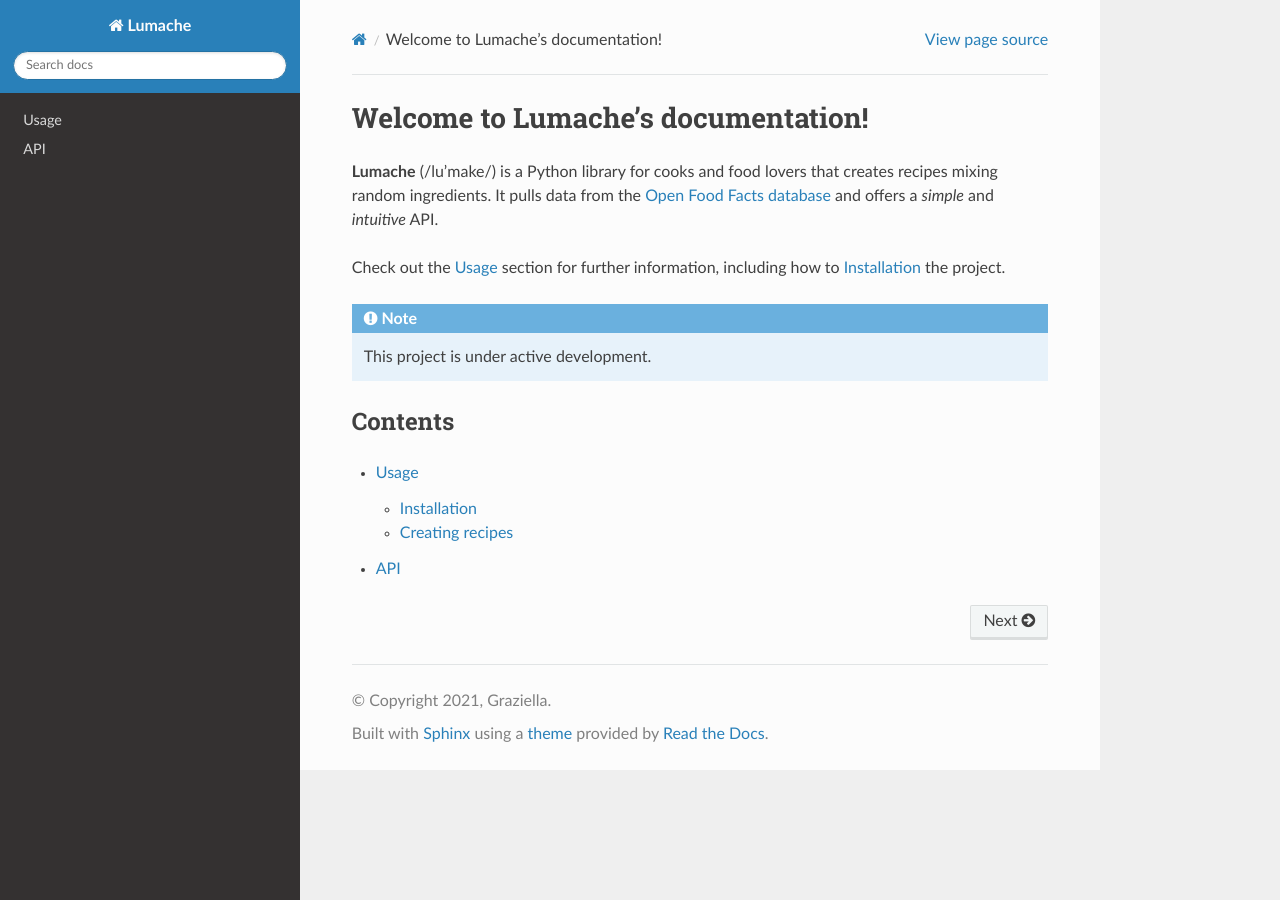
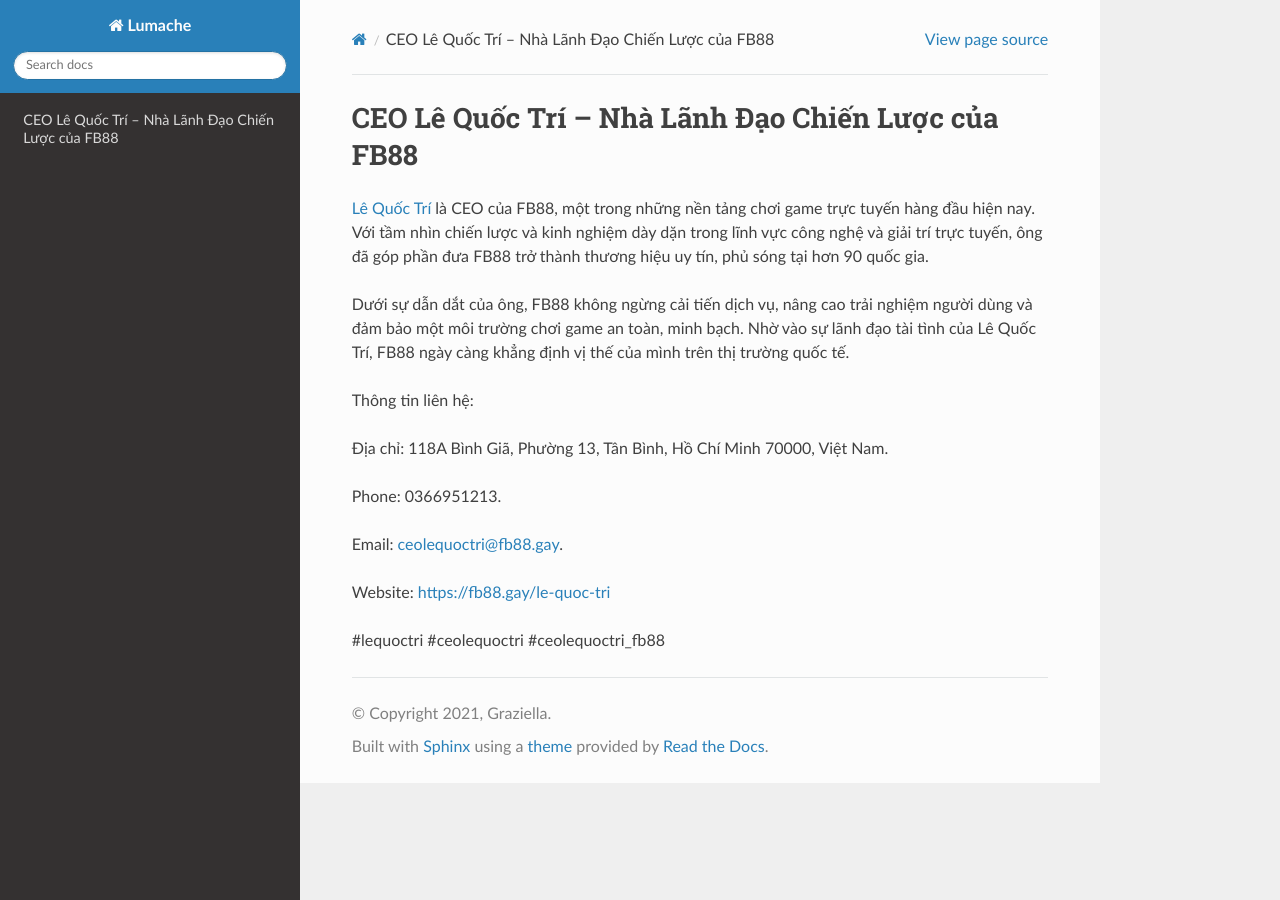
Before and after one commit to rege922795/ceolequoctri1, a Sphinx documentation site: the page built from docs/source/index.rst, in a window 1280 px wide. Built offline with Sphinx 7.4.7 and the Read the Docs theme 3.1.0, drawn with Linux system fonts in a browser that asks for light colours.

Commit message:
Update index.rst

```diff
--- a/docs/source/index.rst
+++ b/docs/source/index.rst
@@ -1,22 +1,18 @@
-Welcome to Lumache's documentation!
+CEO Lê Quốc Trí – Nhà Lãnh Đạo Chiến Lược của FB88
 ===================================
 
-**Lumache** (/lu'make/) is a Python library for cooks and food lovers
-that creates recipes mixing random ingredients.
-It pulls data from the `Open Food Facts database <https://world.openfoodfacts.org/>`_
-and offers a *simple* and *intuitive* API.
+`Lê Quốc Trí <https://fb88.gay/le-quoc-tri>`_ là CEO của FB88, một trong những nền tảng chơi game trực tuyến hàng đầu hiện nay. Với tầm nhìn chiến lược và kinh nghiệm dày dặn trong lĩnh vực công nghệ và giải trí trực tuyến, ông đã góp phần đưa FB88 trở thành thương hiệu uy tín, phủ sóng tại hơn 90 quốc gia.
 
-Check out the :doc:`usage` section for further information, including
-how to :ref:`installation` the project.
+Dưới sự dẫn dắt của ông, FB88 không ngừng cải tiến dịch vụ, nâng cao trải nghiệm người dùng và đảm bảo một môi trường chơi game an toàn, minh bạch. Nhờ vào sự lãnh đạo tài tình của Lê Quốc Trí, FB88 ngày càng khẳng định vị thế của mình trên thị trường quốc tế.
 
-.. note::
+Thông tin liên hệ:
 
-   This project is under active development.
+Địa chỉ: 118A Bình Giã, Phường 13, Tân Bình, Hồ Chí Minh 70000, Việt Nam.
 
-Contents
---------
+Phone: 0366951213.
 
-.. toctree::
+Email: ceolequoctri@fb88.gay.
 
-   usage
-   api
+Website: https://fb88.gay/le-quoc-tri
+
+#lequoctri #ceolequoctri #ceolequoctri_fb88
```
